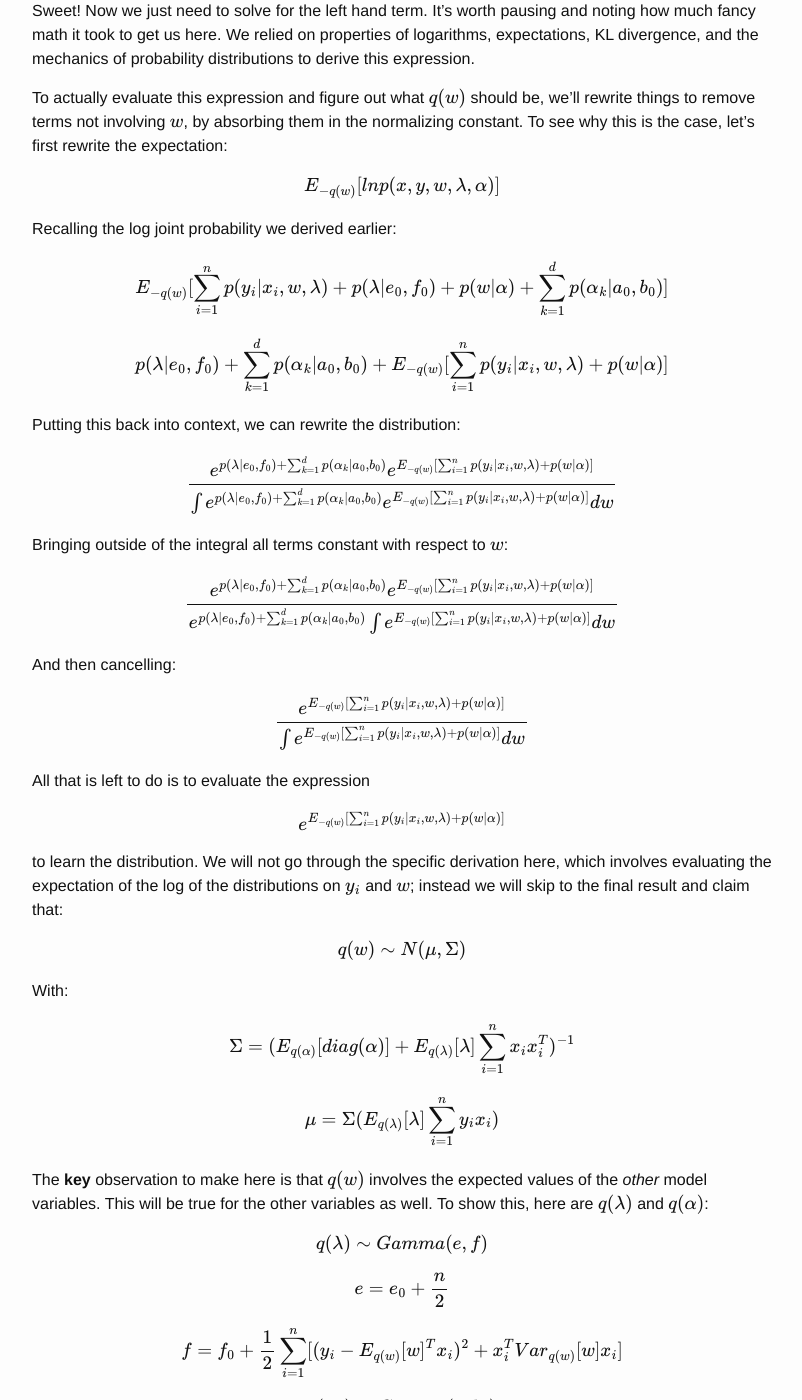
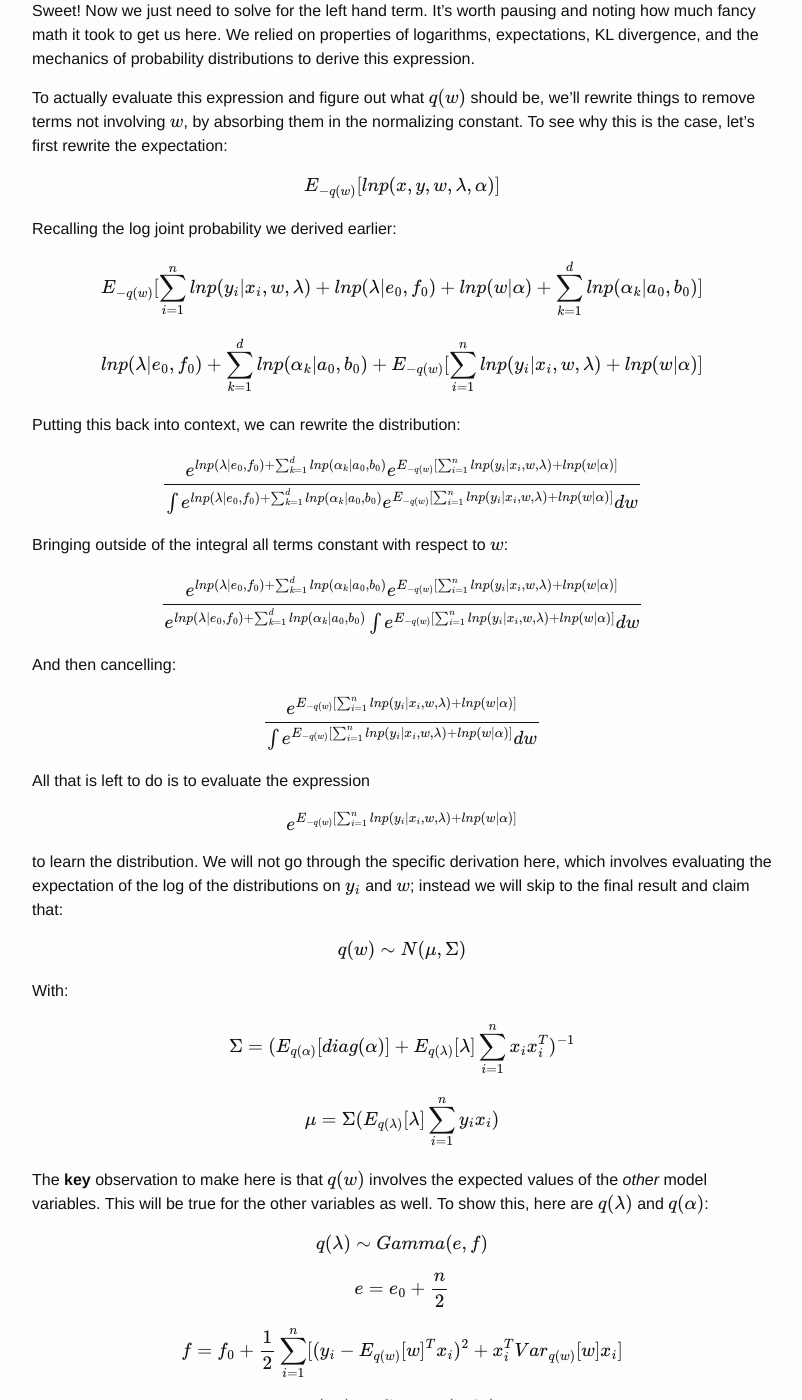
Before and after one commit to kronosapiens/kronosapiens.github.io, a Jekyll site: the page built from _posts/2015-11-22-understanding-variational-inference.md, in a window 1280 px wide and 1400 px high, scrolled down 4952 px. Shown: the whole window, without its empty margins (238-1040 px from the left). Built offline with Jekyll 4.4.1, drawn with Linux system fonts in a browser that asks for light colours; formulas are drawn with MathJax 3; comment, search, counter and statistics services are not loaded; some of the changed text lies outside the part shown.

Commit message:
Updated functions to correctly indicate log probabilities

```diff
--- a/_posts/2015-11-22-understanding-variational-inference.md
+++ b/_posts/2015-11-22-understanding-variational-inference.md
@@ -163,7 +163,7 @@ And the log joint probability is as follows:
 
 $$
 lnp(x,y,w, \lambda, \alpha)
-= \sum_{i=1}^n p(y_i | x_i, w, \lambda) + p(\lambda | e_0, f_0) + p(w | \alpha) + \sum_{k=1}^dp(\alpha_k| a_0, b_0)
+= \sum_{i=1}^n lnp(y_i | x_i, w, \lambda) + lnp(\lambda | e_0, f_0) + lnp(w | \alpha) + \sum_{k=1}^d lnp(\alpha_k| a_0, b_0)
 $$
 
 We model the $$q$$ distribution as a joint probability of independent distributions, one per variable:
@@ -253,26 +253,26 @@ $$
 Recalling the log joint probability we derived earlier:
 
 $$
-E_{-q(w)}[\sum_{i=1}^n p(y_i | x_i, w, \lambda)
-+ p(\lambda | e_0, f_0)
-+ p(w | \alpha)
-+ \sum_{k=1}^dp(\alpha_k| a_0, b_0)]
+E_{-q(w)}[\sum_{i=1}^n lnp(y_i | x_i, w, \lambda)
++ lnp(\lambda | e_0, f_0)
++ lnp(w | \alpha)
++ \sum_{k=1}^d lnp(\alpha_k| a_0, b_0)]
 $$
 
 $$
-p(\lambda | e_0, f_0) + \sum_{k=1}^dp(\alpha_k| a_0, b_0)
-+ E_{-q(w)}[\sum_{i=1}^n p(y_i | x_i, w, \lambda) + p(w | \alpha)]
+lnp(\lambda | e_0, f_0) + \sum_{k=1}^d lnp(\alpha_k| a_0, b_0)
++ E_{-q(w)}[\sum_{i=1}^n lnp(y_i | x_i, w, \lambda) + lnp(w | \alpha)]
 $$
 
 Putting this back into context, we can rewrite the distribution:
 
 $$
 \frac{
-e^{p(\lambda | e_0, f_0) + \sum_{k=1}^dp(\alpha_k| a_0, b_0)}
-e^{E_{-q(w)}[\sum_{i=1}^n p(y_i | x_i, w, \lambda) + p(w | \alpha)]}
+e^{lnp(\lambda | e_0, f_0) + \sum_{k=1}^dlnp(\alpha_k| a_0, b_0)}
+e^{E_{-q(w)}[\sum_{i=1}^n lnp(y_i | x_i, w, \lambda) + lnp(w | \alpha)]}
 }{
-\int e^{p(\lambda | e_0, f_0) + \sum_{k=1}^dp(\alpha_k| a_0, b_0)}
-e^{E_{-q(w)}[\sum_{i=1}^n p(y_i | x_i, w, \lambda) + p(w | \alpha)]} dw
+\int e^{lnp(\lambda | e_0, f_0) + \sum_{k=1}^dlnp(\alpha_k| a_0, b_0)}
+e^{E_{-q(w)}[\sum_{i=1}^n lnp(y_i | x_i, w, \lambda) + lnp(w | \alpha)]} dw
 }
 $$
 
@@ -280,11 +280,11 @@ Bringing outside of the integral all terms constant with respect to $$w$$:
 
 $$
 \frac{
-e^{p(\lambda | e_0, f_0) + \sum_{k=1}^dp(\alpha_k| a_0, b_0)}
-e^{E_{-q(w)}[\sum_{i=1}^n p(y_i | x_i, w, \lambda) + p(w | \alpha)]}
+e^{lnp(\lambda | e_0, f_0) + \sum_{k=1}^dlnp(\alpha_k| a_0, b_0)}
+e^{E_{-q(w)}[\sum_{i=1}^n lnp(y_i | x_i, w, \lambda) + lnp(w | \alpha)]}
 }{
-e^{p(\lambda | e_0, f_0) + \sum_{k=1}^dp(\alpha_k| a_0, b_0)}
-\int e^{E_{-q(w)}[\sum_{i=1}^n p(y_i | x_i, w, \lambda) + p(w | \alpha)]} dw
+e^{lnp(\lambda | e_0, f_0) + \sum_{k=1}^dlnp(\alpha_k| a_0, b_0)}
+\int e^{E_{-q(w)}[\sum_{i=1}^n lnp(y_i | x_i, w, \lambda) + lnp(w | \alpha)]} dw
 }
 $$
 
@@ -292,16 +292,16 @@ And then cancelling:
 
 $$
 \frac{
-e^{E_{-q(w)}[\sum_{i=1}^n p(y_i | x_i, w, \lambda) + p(w | \alpha)]}
+e^{E_{-q(w)}[\sum_{i=1}^n lnp(y_i | x_i, w, \lambda) + lnp(w | \alpha)]}
 }{
-\int e^{E_{-q(w)}[\sum_{i=1}^n p(y_i | x_i, w, \lambda) + p(w | \alpha)]} dw
+\int e^{E_{-q(w)}[\sum_{i=1}^n lnp(y_i | x_i, w, \lambda) + lnp(w | \alpha)]} dw
 }
 $$
 
 All that is left to do is to evaluate the expression
 
 $$
-e^{E_{-q(w)}[\sum_{i=1}^n p(y_i | x_i, w, \lambda) + p(w | \alpha)]}
+e^{E_{-q(w)}[\sum_{i=1}^n lnp(y_i | x_i, w, \lambda) + lnp(w | \alpha)]}
 $$
 
 to learn the distribution. We will not go through the specific derivation here, which involves evaluating the expectation of the log of the distributions on $$y_i$$ and $$w$$; instead we will skip to the final result and claim that:
@@ -414,10 +414,10 @@ Which breaks down as follows:
 
 $$
 L =
-\sum_{i=1}^n E_{q(w, \lambda)}[p(y_i | x_i, w, \lambda)]
-+ E_{q(\lambda)}[p(\lambda | e_0, f_0)]
-+ E_{q(w, \alpha)}[p(w | \alpha)]
-+ \sum_{k=1}^d E_{q(\alpha)}[p(\alpha_k| a_0, b_0)]
+\sum_{i=1}^n E_{q(w, \lambda)}[lnp(y_i | x_i, w, \lambda)]
++ E_{q(\lambda)}[lnp(\lambda | e_0, f_0)]
++ E_{q(w, \alpha)}[lnp(w | \alpha)]
++ \sum_{k=1}^d E_{q(\alpha)}[lnp(\alpha_k| a_0, b_0)]
 $$
 
 $$
```
